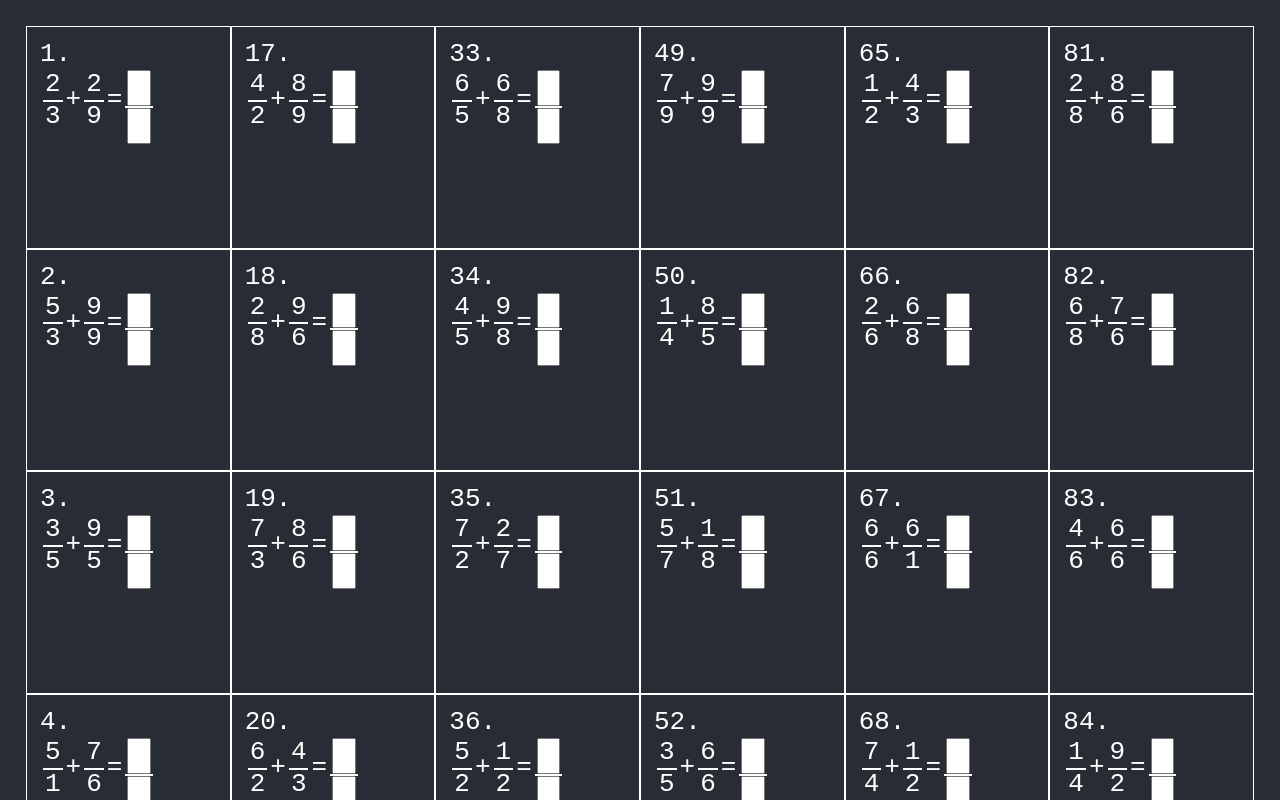
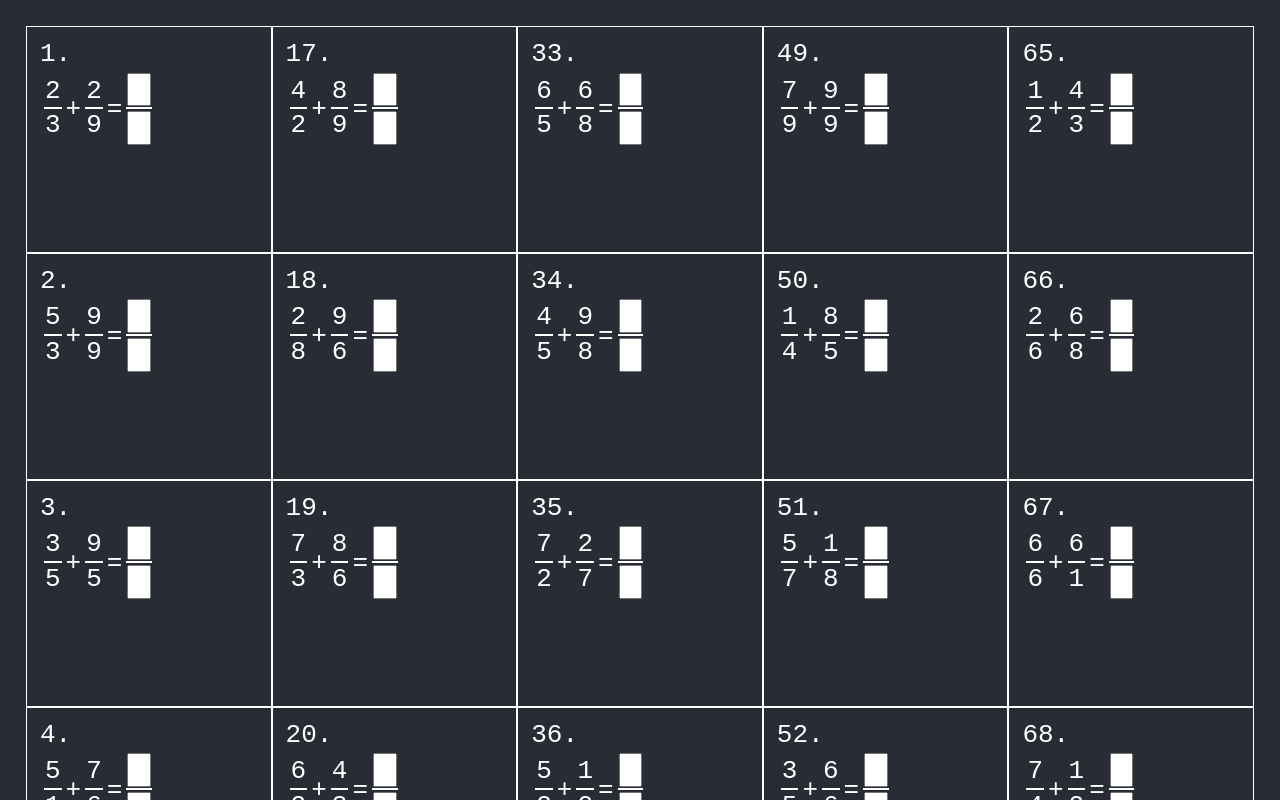
Before and after one commit to DonIsaac/Fraction-Worksheet-Generator, a React (Create React App) app: page / in a window 1280 px wide. Shown: the top 800 px of the page. Built offline with nearby package versions, Linux system fonts and the light colour scheme.

Commit message:
styles cleanup, improvements to fraction and worksheet styles

```diff
--- a/src/components/App.tsx
+++ b/src/components/App.tsx
@@ -1,30 +1,15 @@
 import React, { FC } from "react"
-import { BrowserRouter as Router, Link } from "react-router-dom"
+// import { BrowserRouter as Router, Link } from "react-router-dom"
 import logo from "./logo.svg"
 import "./App.scss"
-import { Fraction, Operation } from "../lib"
-import { Question } from "../lib"
-// Import { FillBlanksQuestion } from "./question/FillBlanksQuestion"
-import { QuestionGrid } from "./page/QuestionGrid"
 import { Worksheet } from "./page/Worksheet"
 
-const App = () => {
-    const testFractions = [
-        new Fraction(1, 2),
-        new Fraction(3, 7, true),
-        new Fraction(5, 15),
-        new Fraction(1, 3, true),
-    ]
-    const testFractionsWithParens = [
-        new Fraction(7, 8),
-        new Fraction(4, 5, true),
-    ]
-    const testQuestions: Question[] = [{ left: new Fraction(1, 2), right: new Fraction(1, 2), operation: Operation.Addition }]
+const App: FC = () => {
 
     return (
         <div className="App">
             <header className="App-header">
-                <Worksheet cols={6} rows={16} />
+                <Worksheet cols={5} rows={16} />
             </header>
         </div>
     )
--- a/src/components/fraction/Fraction.scss
+++ b/src/components/fraction/Fraction.scss
@@ -1,5 +1,7 @@
-@import "../scss/variables.scss";
-@import "../scss/util.scss";
+@import "../scss/_variables.scss";
+@import "../scss/_util.scss";
+
+$paren-height-scalar: -0.04;
 
 .fraction {
     @include frac-container;
@@ -8,7 +10,7 @@
     .paren {
         // line-height: $frac-height;
         // font-size: $frac-height * 1em;
-        margin-top: -0.04 * $frac-height;
+        margin-top: $paren-height-scalar * $frac-height;
         // margin-top: -0.04 * 2.5em;
         font-size: $frac-height;
         // vertical-align: middle;
@@ -20,11 +22,13 @@
         // line-height: 2em + 4 * $bar-width;
     }
     .fraction-body-wrapper {
-        display: inline-block;
+        // display: inline-block;
+        display: inline-flex;
 
         .fraction-body {
             display: flex;
             flex-direction: column;
+            justify-content: center;
 
             .number {
                 display: inline-block;
@@ -43,11 +47,15 @@
     }
     .bar {
         // line-height: .6em;
-        margin: 0px;
+        margin: 1px;
+        margin-bottom: 2px;
         border-style: solid;
         // border-width: $bar-width;
     }
     .number {
         margin: 0 $frac-sign-space;
+        input {
+            padding: 0 2px;
+        }
     }
 }
--- a/src/components/page/QuestionGrid.scss
+++ b/src/components/page/QuestionGrid.scss
@@ -1,5 +1,8 @@
+@import "../scss/_variables.scss";
+
 .page {
   // columns: 3;
+  font-family: $question-font-family;
   column-gap: 0;
   margin: auto;
   padding: 0;
@@ -17,7 +20,7 @@
     padding: 0.5em 4em 4em 0.5em;
 
     & > span {
-      display: block;
+      display: inline-block;
     }
   }
 }
--- a/src/components/question/Question.scss
+++ b/src/components/question/Question.scss
@@ -1,5 +1,5 @@
-@import "../scss/variables.scss";
-@import "../scss/util.scss";
+@import "../scss/_variables.scss";
+@import "../scss/_util.scss";
 
 .question {
     @include frac-container;
--- a/src/components/scss/util.scss
+++ b/src/components/scss/_util.scss
@@ -5,5 +5,5 @@
 @mixin frac-container {
     display: inline-flex;
     justify-content: center;
-    font-family: 'Courier New', Courier, monospace;
+    font-family: $question-font-family
 }
--- /dev/null
+++ b/src/components/scss/_variables.scss
@@ -0,0 +1,41 @@
+////
+/// Contains variable declarations that configure the style of the entire
+/// application.
+///
+/// Helpful resources
+/// - Flexbox cheat sheet: @link https://css-tricks.com/snippets/css/a-guide-to-flexbox/
+////
+
+
+// =============================================================================
+// ============================== WORKSHEET ====================================
+// =============================================================================
+
+$question-font-family: 'Courier New', Courier, monospace;
+
+
+
+
+// =============================================================================
+// ============================== FRACTIONS ====================================
+// =============================================================================
+
+/// thickness of the bar separating the numerator and denominator
+/// @group Fraction
+$bar-width: 0.1em;
+
+/// number of additional pixels the bar should extend past the numerator and denominator
+/// @group Fraction
+$bar-overhang: 2px;
+
+/// size of gap between negative sign and the fraction body
+/// @group Fraction
+$frac-sign-space: 2px;
+
+/// line height to use to span the entire fraction from top to bottom
+/// @group Fraction
+$frac-height: 300%;
+
+/// space between the fraction body and the parenthesis
+/// @group Fraction
+$frac-margin: 3px;
--- a/src/components/scss/variables.scss
+++ /dev/null
@@ -1,13 +0,0 @@
-// Flexbox cheat sheet:
-// https://css-tricks.com/snippets/css/a-guide-to-flexbox/
-
-/// thickness of the bar separating the numerator and denominator
-$bar-width: 0.1em;
-/// number of additional pixels the bar should extend past the numerator and denominator
-$bar-overhang: 2px;
-/// size of gap between negative sign and the fraction body
-$frac-sign-space: 2px;
-/// line height to use to span the entire fraction from top to bottom
-$frac-height: 230%;
-/// space between the fraction body and the parenthesis
-$frac-margin: 3px;
--- a/src/react-app-env.d.ts
+++ b/src/react-app-env.d.ts
@@ -1 +1 @@
-// / <reference types="react-scripts" />
+/// <reference types="react-scripts" />
--- a/tsconfig.json
+++ b/tsconfig.json
@@ -16,7 +16,7 @@
     "jsx": "react-jsx",                             /* Specify JSX code generation: 'preserve', 'react-native', 'react', 'react-jsx' or 'react-jsxdev'. */
     // "declaration": true,                         /* Generates corresponding '.d.ts' file. */
     // "declarationMap": true,                      /* Generates a sourcemap for each corresponding '.d.ts' file. */
-    // "sourceMap": true,                           /* Generates corresponding '.map' file. */
+    "sourceMap": true,                              /* Generates corresponding '.map' file. */
     // "outFile": "./",                             /* Concatenate and emit output to single file. */
     // "outDir": "./",                              /* Redirect output structure to the directory. */
     // "rootDir": "./",                             /* Specify the root directory of input files. Use to control the output directory structure with --outDir. */
```
Also changed, not shown: package.json (+17 -2 lines), 1 other file (tests, documents, lock files or other folders).
